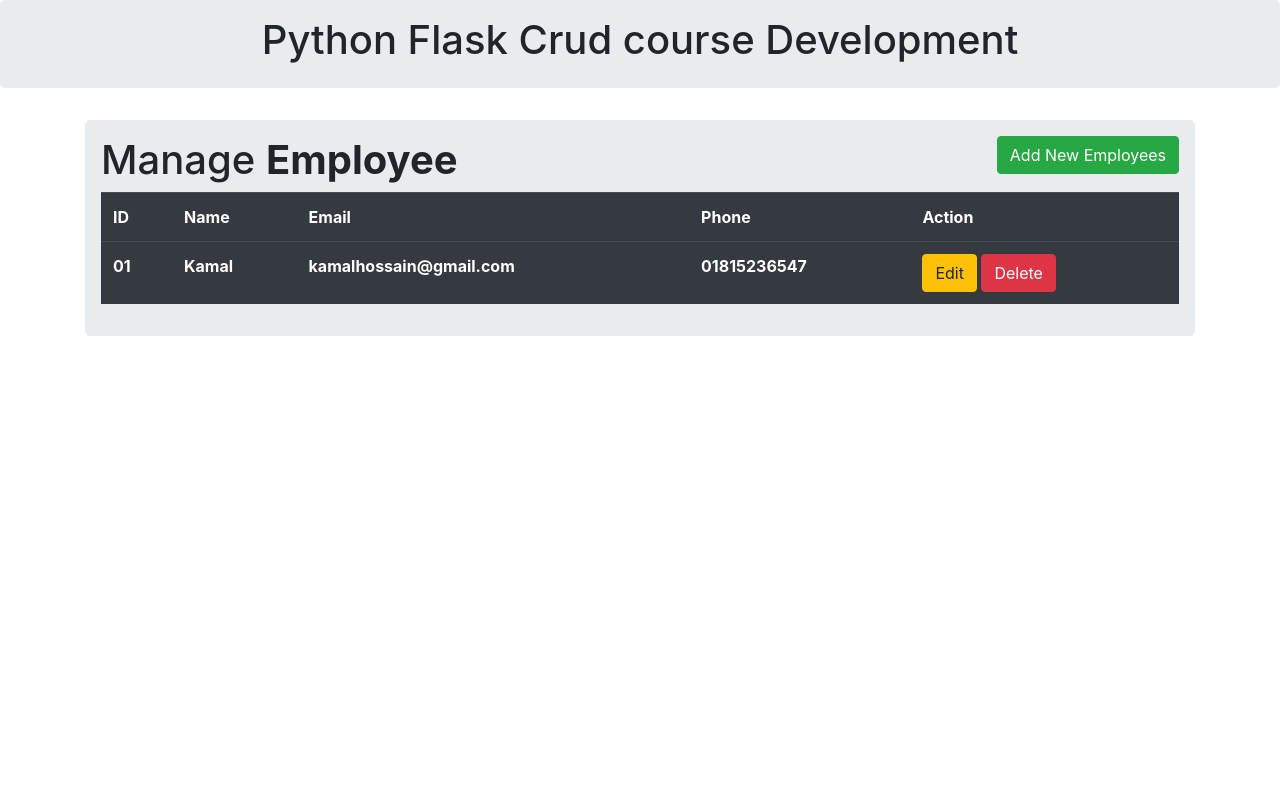
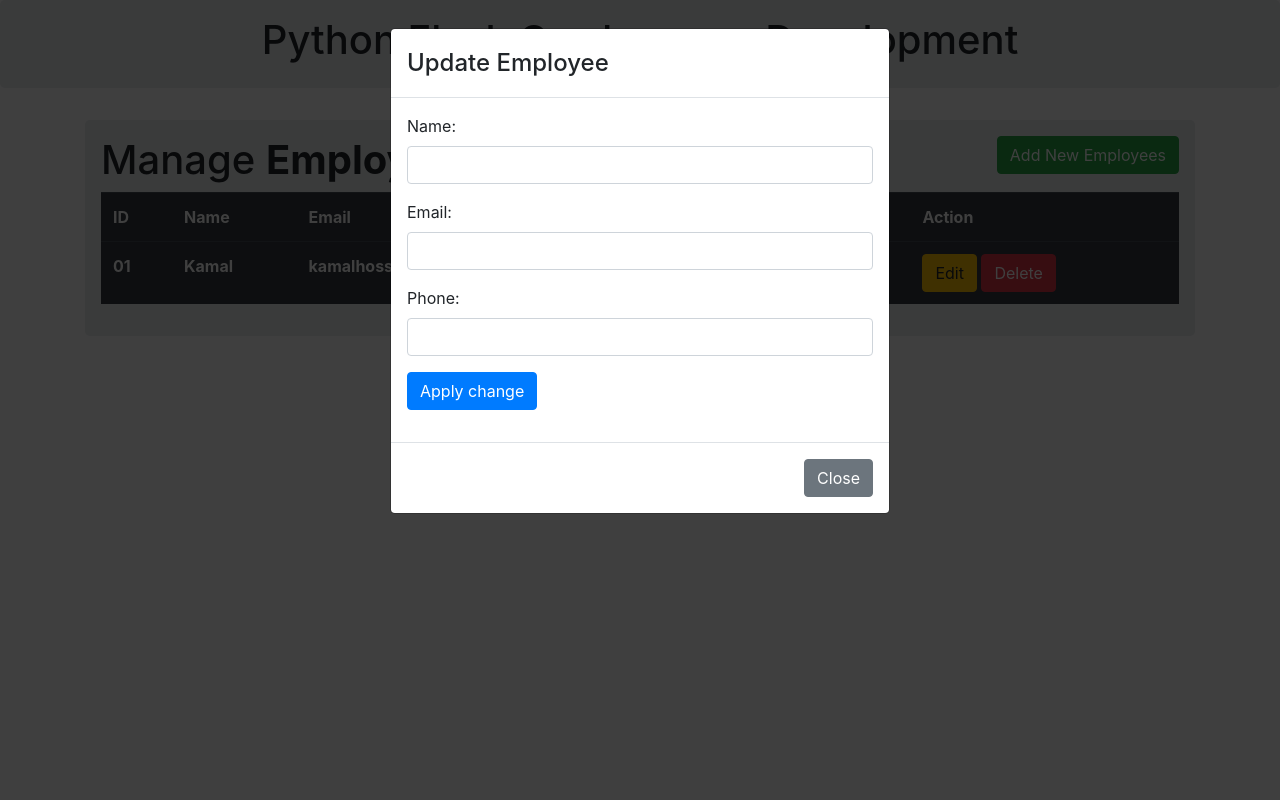
Before and after one commit to baizeedrony/Blood-Donation, a Flask app: page /employee in a window 1280 px wide, after a click on "Edit". Run offline with Flask 2, Linux system fonts and the light colour scheme.

Commit message:
update modal form

```diff
--- a/templates/employee.html
+++ b/templates/employee.html
@@ -27,6 +27,39 @@
                         <a href="" class="btn btn-danger btn-xs" onclick="return confirm('Are You sure?')">Delete</a></td>
                     </tr>
                 </table>
+
+                <div id="modaledit" class="modal fade" role="dialog">
+   <div class="modal-dialog">
+      <div class="modal-content">
+         <div class="modal-header">
+            <h4 class="modal-title">Update Employee</h4>
+         </div>
+         <div class="modal-body">
+            <form action="" method="POST">
+               <div class="form-group">
+                  <label>Name:</label>
+                  <input type="text" class="form-control" name="name" required="1">
+               </div>
+                <div class="form-group">
+                  <label>Email:</label>
+                  <input type="email" class="form-control" name="email" required="1">
+               </div>
+                <div class="form-group">
+                  <label>Phone:</label>
+                  <input type="number" class="form-control" name="phone" required="1">
+               </div>
+               <div class="form-group">
+                  <button class="btn btn-primary" type="submit">Apply change</button>
+               </div>
+            </form>
+         </div>
+         <div class="modal-footer">
+            <button type="button" class="btn btn-secondary" data-dismiss="modal">Close</button>
+         </div>
+      </div>
+   </div>
+</div>
+
             </div>
 
 
```
